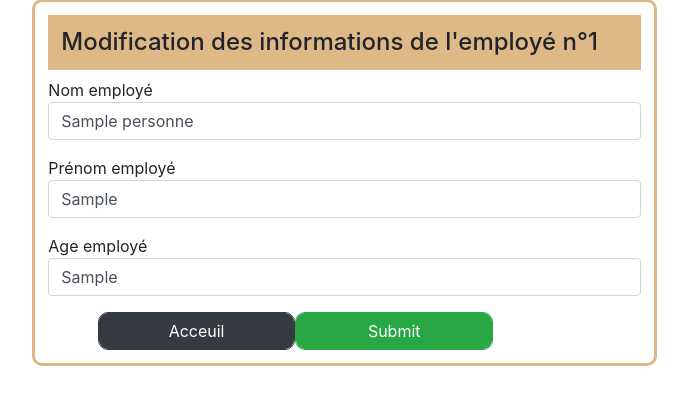
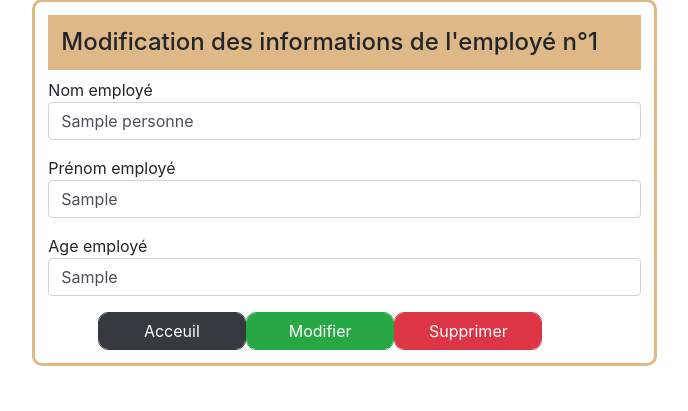
Before and after one commit to Bitsa033/Employe, a Django app: page /show/1 in a window 1280 px wide. Shown: the part 32-443 px from the top of the page, without its empty margins (186-874 px from the left). Run offline with Django 5.2, Linux system fonts and the light colour scheme; tables that the repository leaves empty hold one stand-in row (values such as "Sample post"); some libraries are stand-ins or nearby versions.

Commit message:
suppression des données

```diff
--- a/My_first_project/urls.py
+++ b/My_first_project/urls.py
@@ -20,6 +20,6 @@ from django.urls import path,include
 urlpatterns = [
     path('admin/', admin.site.urls),
     path("", include("polls.urls")),
-    path("addEmpl", include("polls.urls")),
-    path("showEmpl", include("polls.urls")),
+    # path("addEmpl", include("polls.urls")),
+    # path("showEmpl", include("polls.urls")),
 ]
--- a/polls/templates/employe/show.html
+++ b/polls/templates/employe/show.html
@@ -11,7 +11,7 @@
     <div class="row">
         <div class="col-md-6 offset-2">
 
-            <form action="/show" method="post" autocomplete="off" class="form">
+            <form action="/show/{{empl.id}}" method="post" autocomplete="off" class="form">
                 <h4 class="h4">Modification des informations de l'employé n°{{empl.id}} </h4>
                 {% csrf_token %}
                 <div class="form-group">
@@ -27,8 +27,9 @@
                     <input type="text" name="age" value="{{empl.age}}" class="form-control">
                 </div>
                 <div class="form-inline">
-                    <a href="/" class=" col-md-4 offset-1 form-control btn btn-dark submit">Acceuil</a>
-                    <input type="submit" name="" class=" col-md-4 form-control btn btn-success submit">
+                    <a href="/" class=" col-md-3 offset-1 form-control btn btn-dark submit">Acceuil</a>
+                    <input type="submit" value="Modifier" class=" col-md-3 form-control btn btn-success submit">
+                    <a href="/delete/{{empl.id}}" class=" col-md-3 form-control btn btn-danger submit">Supprimer</a>
                 </div>
                 <!--<div class="form-group">
                     Date de fin
--- a/polls/urls.py
+++ b/polls/urls.py
@@ -6,4 +6,5 @@ urlpatterns = [
     path("", views.index, name="index"),
     path("addEmpl", views.addEmpl, name="addEmpl"),
     path("show/<int:id>", views.show),
+    path("delete/<int:id>", views.delete),
 ]
--- a/polls/views.py
+++ b/polls/views.py
@@ -30,8 +30,23 @@ def addEmpl(request):
 
 def show(request,id):
 
+    nom = request.POST.get('nom')
+    prenom = request.POST.get('prenom')
+    age = request.POST.get('age')
     empl=Personne.objects.get(id=id)
+    if request.method == "POST":
+        empl.nom=nom
+        empl.prenom=prenom
+        empl.age=age
+        empl.save()
+        return HttpResponseRedirect("/")
 
     return render(request, "employe/show.html",{
         'empl':empl
         })
+
+def delete(request,id):
+
+    empl=Personne.objects.get(id=id)
+    empl.delete()
+    return HttpResponseRedirect("/")
```
